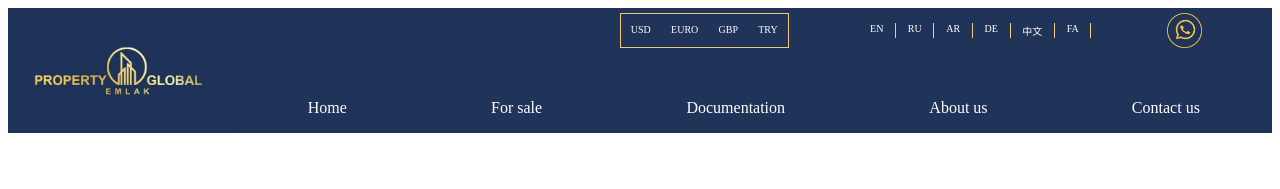
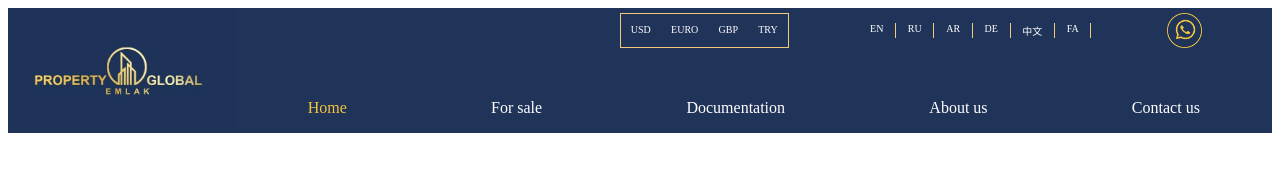
Before and after one commit to apamanuel/Property-Emlak-Group, a React (Create React App) app in the folder client/: page / in a window 1280 px wide. In both pictures the pointer is over the item "Home". Shown: the top 189 px of the page. Built offline with nearby package versions, Linux system fonts and the light colour scheme.

Commit message:
implementation of hover in NavBar

```diff
--- a/client/src/components/NavBar/NavBar.module.css
+++ b/client/src/components/NavBar/NavBar.module.css
@@ -8,3 +8,11 @@
     list-style-type: none;
     padding: 0px;
 }
+
+li{
+    cursor: pointer;
+}
+
+li:hover{
+    color: #F2C53D;
+}
```
